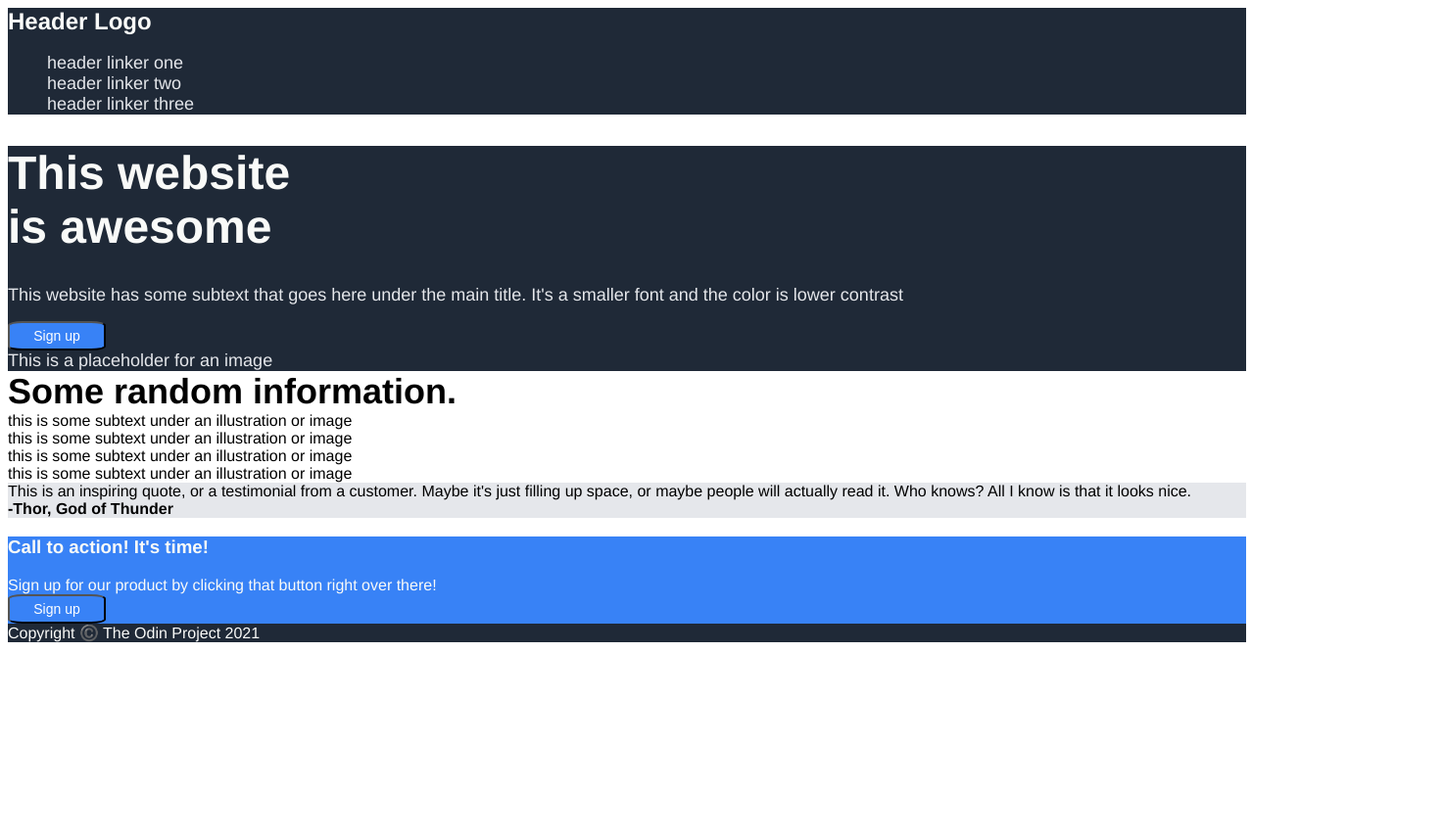
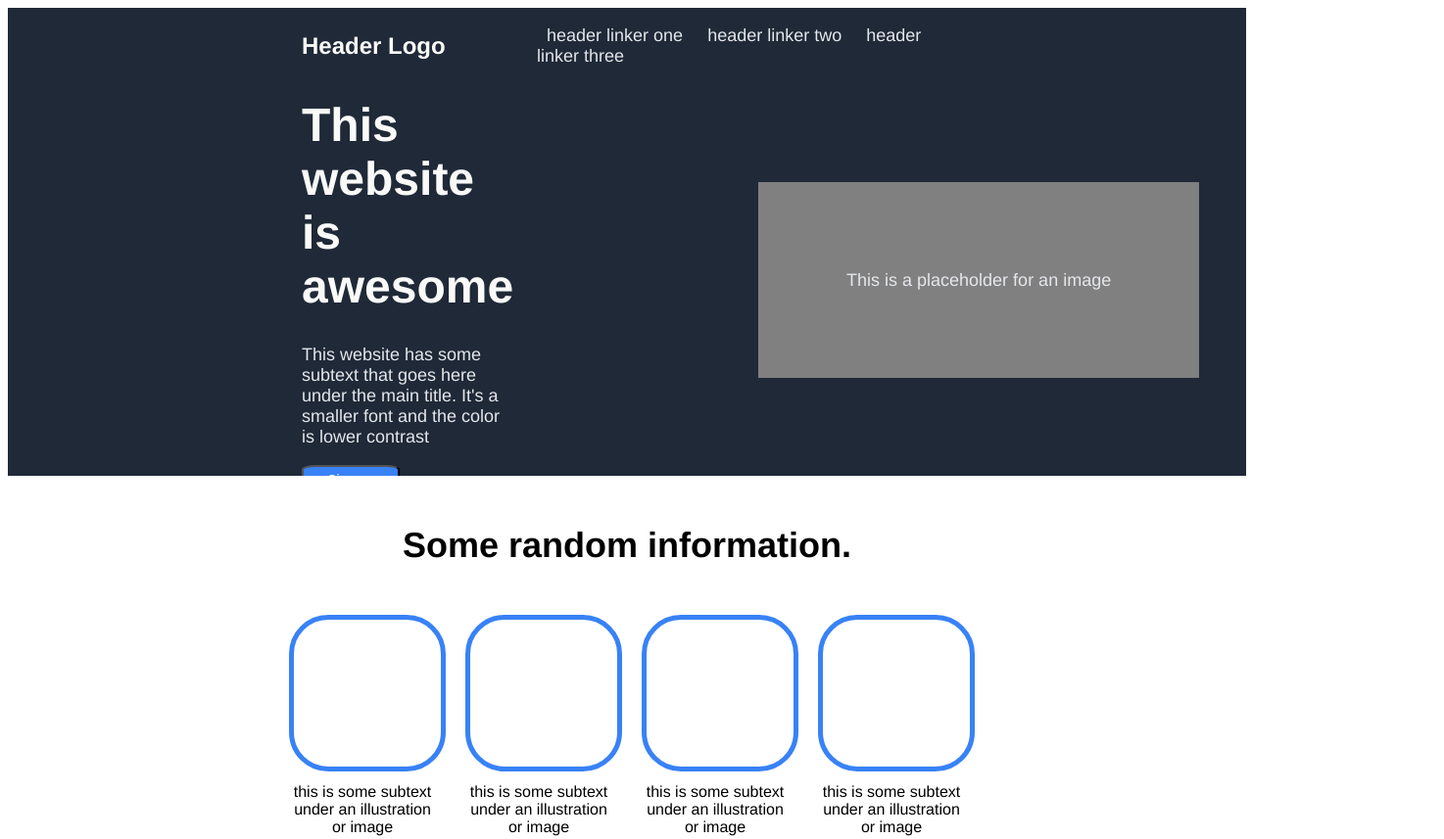
Before and after one commit to kevankas/landing-page-project, a plain HTML site: page index.html in a window 1280 px wide. Shown: the top 857 px of the page at 98% size, 1474 px wide, since content can reach past the window. Before the commit the page ends 800 px from the top, so only its background shows below. Drawn offline with Linux system fonts and the light colour scheme.

Commit message:
first semi-complete

```diff
--- a/index.html
+++ b/index.html
@@ -30,56 +30,66 @@
 
             <div class="morestuff">
             This website has some subtext that goes here under the main title. It's a smaller font and the color is lower contrast
-        </div>
             <p></p>
+            </div>
+            <div>
             <button class="beginning">
                 Sign up
-            </button>
+            </button></div>
+        </div>
+
             <div class="placeholder">
-                <div class="morestuff">This is a placeholder for an image
+                <div class="newt">
+                    This is a placeholder for an image
                 </div>
-                </div>
-        </div>
+            </div>
     </div>
+
 
 
     <div class="random">
         <div class="information">
             Some random information.
         </div>
+        <div class="attacking">
 
-        <div>
+        <div class="withme">
             <div class="box">
 
             </div>
-            this is some subtext under an illustration or image
+            this is some subtext under an
+            illustration or image
         </div>
 
-        <div>
+        <div class="withme">
             <div class="box">
 
             </div>
-            this is some subtext under an illustration or image
+            this is some subtext under an
+            illustration or image
         </div>
 
-        <div>
+        <div class="withme">
             <div class="box">
 
             </div>
-            this is some subtext under an illustration or image
+            this is some subtext under an
+            illustration or image
         </div>
 
-        <div>
+        <div class="withme">
             <div class="box">
 
             </div>
-            this is some subtext under an illustration or image
+            this is some subtext under an
+            illustration or image
+        </div>
         </div>
 
     </div>
 
     <div class="quote">
-        <div class="box"></div>
+        <div class="hehe">
             <div class="excerpt">
                 This is an inspiring quote, or a testimonial from a customer. Maybe it's just filling up space, or maybe people will actually read it. Who knows? All I know is that it looks nice.
             </div>
--- a/styles.css
+++ b/styles.css
@@ -16,6 +16,9 @@
     font-size: 24px;
     color:#F9FAF8;
     font-weight: bolder;
+    width: 200px;
+
+
 }
 ul
 {
@@ -28,7 +31,7 @@ h1
     font-weight:bolder;
     color:#F9FAF8;
     font-size: 48px;
-    max-width: 300px;
+    max-width: 360px;
 }
 .morestuff
 {
@@ -43,6 +46,7 @@ button
     width: 100px;
     height: 30px;
     font-size: 14px;
+
 }
 .information
 {
@@ -61,4 +65,142 @@ button
 {
     background-color:#3882F6;
     color:#F9FAF8;
+    margin: 0 auto;
+    padding: 50px;
+    width:55%;
+    max-width: 1200px;
+
 }
+body
+{
+    display:flex;
+    flex-direction: column;
+}
+.header
+{
+display:flex;
+align-items: center;
+padding-left: 300px;
+padding-right: 300px;
+
+}
+.right-header
+{
+    display:flex;
+    justify-content: flex-end;
+    width:100%;
+    flex-wrap: nowrap;
+
+}
+
+li
+{
+    display: inline;
+    padding:0 10px;
+
+}
+.awesome
+{
+    display:flex;
+
+
+}
+.first
+{
+    width: 600px;
+    height: 400px;
+    padding-left: 300px;
+    display: flex;
+    flex-direction: column;
+    justify-content: center;
+
+}
+
+
+.newt
+{
+width:450px;
+height:200px;
+font-size: 18px;
+color: #E5E7EB;
+background: gray;
+display:flex;
+justify-content: center;
+    align-items: center;
+    margin: 0px 250px 0 250px;
+}
+.placeholder
+{
+    display: flex;
+    justify-content: center;
+    align-items: center;
+}
+.random
+{
+    background:#ffffff;
+    height: 600px;
+}
+.information
+{
+    text-align: center;
+    margin:50px 0;
+
+}
+
+.attacking
+{
+    display:flex;
+    justify-content: center;
+    gap:30px
+}
+.box
+{
+    width: 150px;
+    height: 150px;
+    border: 5px #3882F6 solid;
+    border-radius: 25%;
+    margin-bottom: 12px;
+}
+.withme
+{
+    /* border: 3px solid red !important; */
+    width: 150px;
+    text-align: center;
+}
+.quote
+{
+    height: 400px;
+    margin: 0;
+    padding: 0;
+}
+.hehe
+{
+    display: flex;
+    flex-direction: column;
+    width: 600px;
+    margin: 100px auto;
+    font-size: 30px;
+
+}
+.name
+{
+    padding-top: 20px;
+    text-align: right;
+}
+.call{
+    border: #ffffff 200px solid;
+    display: flex;
+    align-items: center;
+    justify-content: space-around;
+}
+.time{
+    border-radius: 25%;
+
+}
+.footer
+{
+    display:flex;
+    justify-content: center;
+    height: 72px;
+    align-items: center;
+}
```
